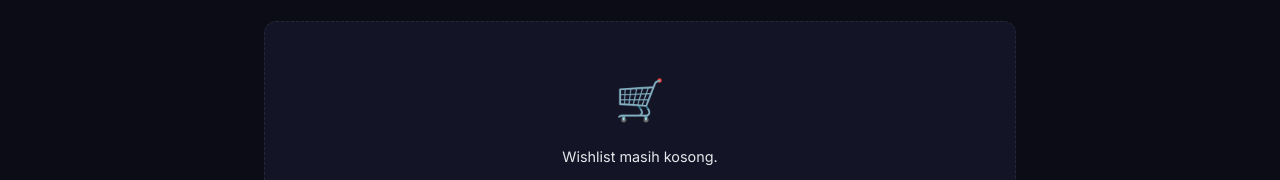
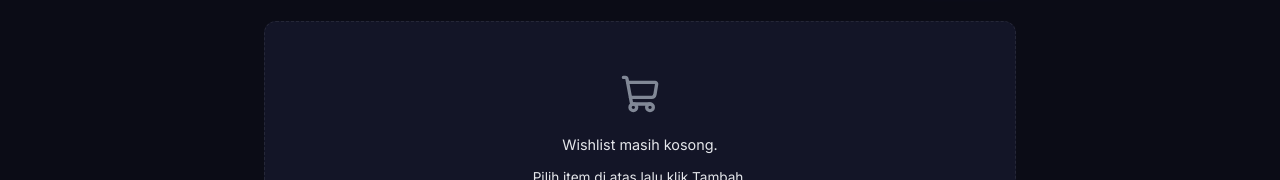
Before and after one commit to Resanso/tubes-pbo, a React (Vite) app in the folder frontend/: page /wishlist in a window 1280 px wide. Shown: the part 274-454 px from the top of the page. Built offline with nearby package versions, Linux system fonts and the light colour scheme; no server answers; sample sign-in values are in the browser's storage.

Commit message:
fix: ganti emoji dengan lucide-react icons

```diff
--- a/frontend/package.json
+++ b/frontend/package.json
@@ -16,6 +16,7 @@
     "axios": "^1.7.7",
     "class-variance-authority": "^0.7.1",
     "clsx": "^2.1.1",
+    "lucide-react": "^1.21.0",
     "react": "^18.3.1",
     "react-dom": "^18.3.1",
     "react-router-dom": "^6.26.1",
--- a/frontend/src/index.css
+++ b/frontend/src/index.css
@@ -931,9 +931,11 @@ a:hover {
 }
 
 .history-advice-icon {
-  font-size: 0.9rem;
   flex-shrink: 0;
   margin-top: 0.1rem;
+  color: #a78bfa;
+  width: 16px;
+  height: 16px;
 }
 
 .history-advice-text {
@@ -955,8 +957,14 @@ a:hover {
 }
 
 .history-empty-icon {
-  font-size: 2.5rem;
+  display: flex;
+  align-items: center;
+  justify-content: center;
+  width: 48px;
+  height: 48px;
   margin-bottom: 0.5rem;
+  color: var(--text-muted);
+  opacity: 0.6;
 }
 
 /* ── Add Item form ───────────────────────────────────────────────────────── */
--- a/frontend/src/pages/HistoryPage.tsx
+++ b/frontend/src/pages/HistoryPage.tsx
@@ -2,6 +2,7 @@ import React from 'react';
 import { useAuth } from '@/contexts/AuthContext';
 import { useDecisionHistory } from '@/hooks/useDecision';
 import { formatRupiah } from '@/utils/format.utils';
+import { Loader2, AlertTriangle, Inbox, CalendarDays, Lightbulb, Check, X } from 'lucide-react';
 
 const HistoryPage: React.FC = () => {
   const { customer } = useAuth();
@@ -16,21 +17,21 @@ const HistoryPage: React.FC = () => {
 
       {isLoading && (
         <div className="history-empty">
-          <span className="history-empty-icon">⏳</span>
+          <span className="history-empty-icon"><Loader2 size={40} className="animate-spin" /></span>
           <p className="text-muted">Memuat riwayat...</p>
         </div>
       )}
 
       {isError && (
         <div className="history-empty">
-          <span className="history-empty-icon">⚠️</span>
+          <span className="history-empty-icon"><AlertTriangle size={40} /></span>
           <p className="text-error">Gagal memuat riwayat. Coba lagi nanti.</p>
         </div>
       )}
 
       {!isLoading && !isError && history?.length === 0 && (
         <div className="history-empty">
-          <span className="history-empty-icon">📭</span>
+          <span className="history-empty-icon"><Inbox size={40} /></span>
           <p className="text-muted">Belum ada riwayat keputusan.</p>
           <p className="text-muted" style={{ fontSize: '0.85rem', marginTop: '0.25rem' }}>
             Coba evaluasi item di halaman Beli vs Nabung.
@@ -51,10 +52,17 @@ const HistoryPage: React.FC = () => {
               <div className="history-card-header">
                 <div className="history-meta">
                   <span className="history-index">#{index + 1}</span>
-                  <span className="history-date">📅 {h.decisionDate}</span>
+                  <span className="history-date">
+                    <CalendarDays size={13} style={{ display: 'inline', verticalAlign: 'middle', marginRight: '4px' }} />
+                    {h.decisionDate}
+                  </span>
                 </div>
                 <span className={`history-badge ${isBeli ? 'badge-beli' : 'badge-nabung'}`}>
-                  {isBeli ? '✓' : '✗'} {status}
+                  {isBeli
+                    ? <Check size={12} style={{ display: 'inline', verticalAlign: 'middle', marginRight: '3px' }} />
+                    : <X size={12} style={{ display: 'inline', verticalAlign: 'middle', marginRight: '3px' }} />
+                  }
+                  {status}
                 </span>
               </div>
 
@@ -81,7 +89,7 @@ const HistoryPage: React.FC = () => {
               {/* Saran */}
               {h.purchaseDecision?.advice && (
                 <div className="history-advice">
-                  <span className="history-advice-icon">💡</span>
+                  <span className="history-advice-icon"><Lightbulb size={16} /></span>
                   <p className="history-advice-text">{h.purchaseDecision.advice}</p>
                 </div>
               )}
--- a/frontend/src/pages/WishlistPage.tsx
+++ b/frontend/src/pages/WishlistPage.tsx
@@ -3,6 +3,7 @@ import { useAuth } from '@/contexts/AuthContext';
 import { wishlistApi, itemApi } from '@/api/item.api';
 import { useQuery, useMutation, useQueryClient } from '@tanstack/react-query';
 import { formatRupiah } from '@/utils/format.utils';
+import { Loader2, ShoppingCart } from 'lucide-react';
 
 const statusStyle: Record<string, { bg: string; text: string; border: string }> = {
   PENDING:   { bg: 'rgba(245,158,11,0.12)',  text: '#f59e0b', border: 'rgba(245,158,11,0.3)' },
@@ -78,14 +79,14 @@ const WishlistPage: React.FC = () => {
 
       {isLoading && (
         <div className="history-empty">
-          <span className="history-empty-icon">⏳</span>
+          <span className="history-empty-icon"><Loader2 size={40} className="animate-spin" /></span>
           <p className="text-muted">Memuat wishlist...</p>
         </div>
       )}
 
       {!isLoading && (!wishlist || wishlist.length === 0) && (
         <div className="history-empty">
-          <span className="history-empty-icon">🛒</span>
+          <span className="history-empty-icon"><ShoppingCart size={40} /></span>
           <p className="text-muted">Wishlist masih kosong.</p>
           <p className="text-muted" style={{ fontSize: '0.85rem', marginTop: '0.25rem' }}>
             Pilih item di atas lalu klik Tambah.
```
Also changed, not shown: 1 other file (tests, documents, lock files or other folders).
